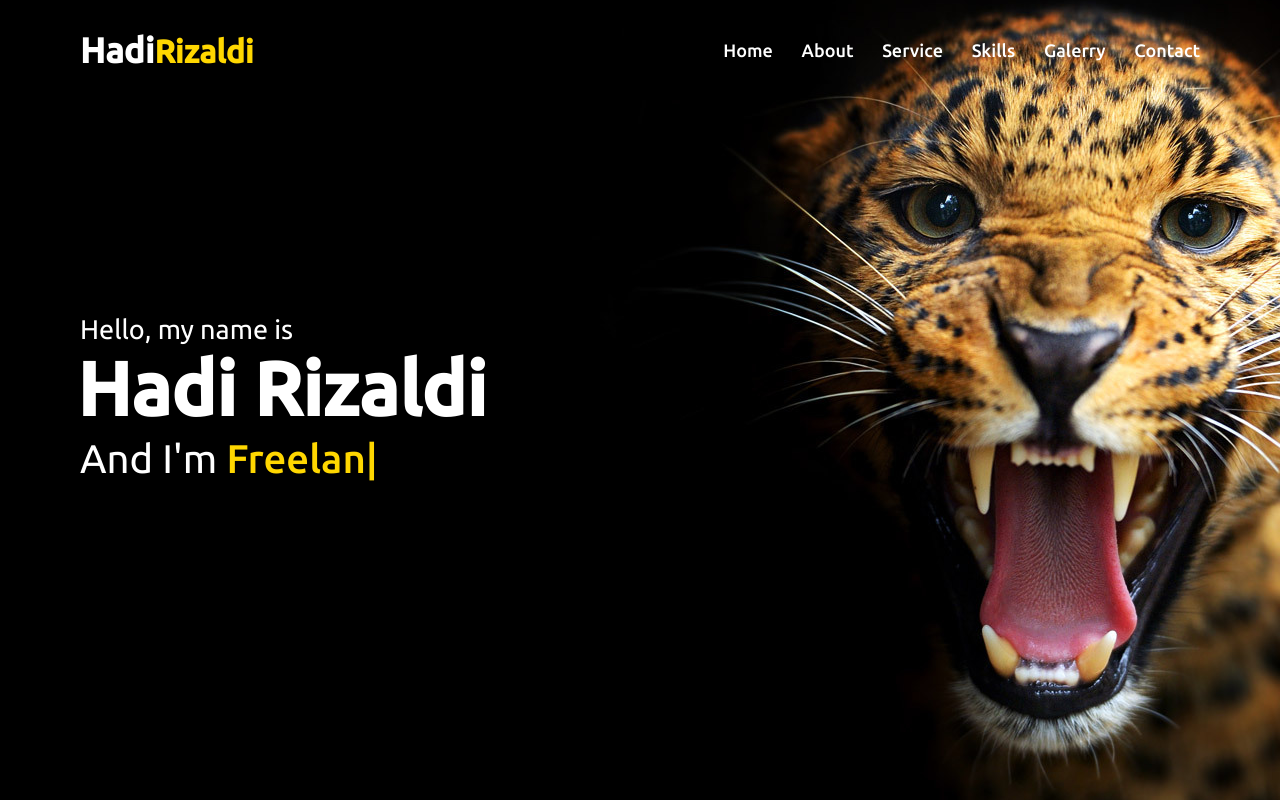
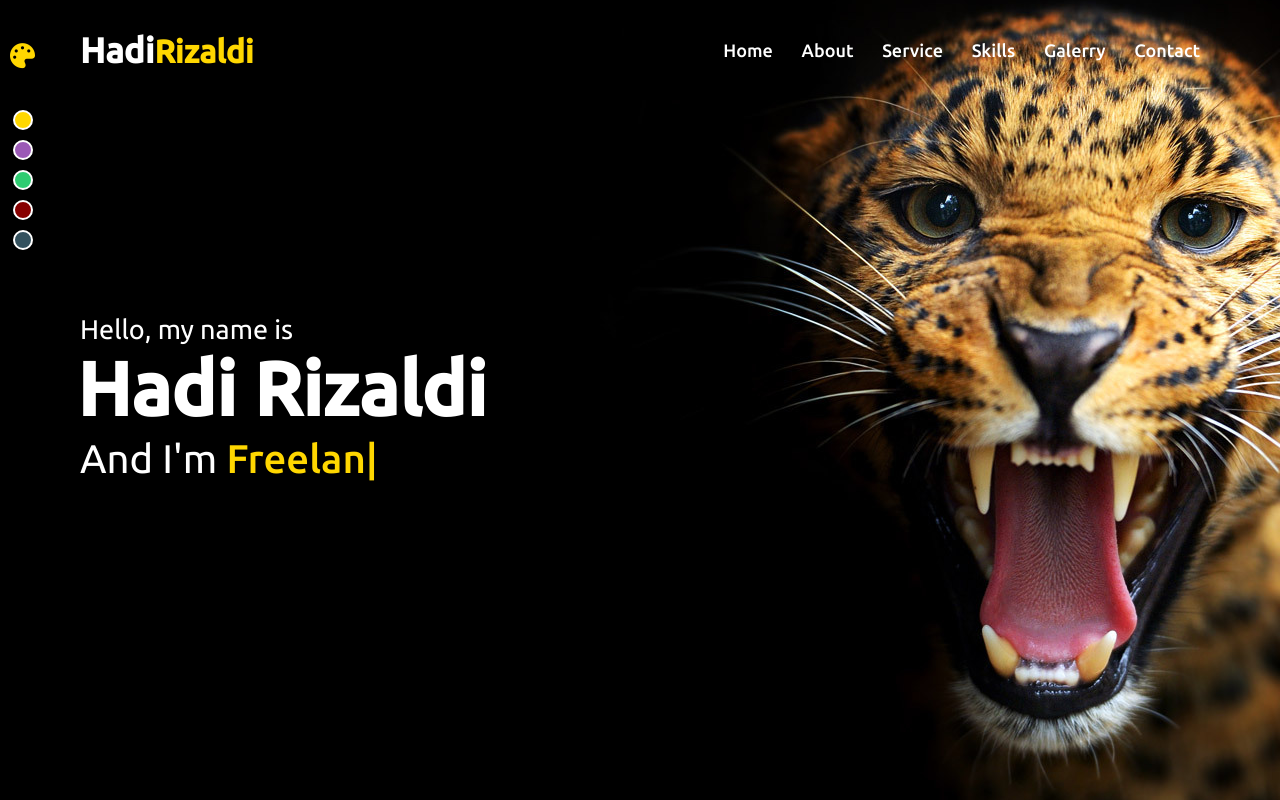
Before and after one commit to Hadirizaldi/HadiRizaldi-personal-website, a plain HTML site: page index.html in a window 1280 px wide. Shown: the top 800 px of the page. Drawn offline with nearby package versions, Linux system fonts and the light colour scheme.

Commit message:
Selesai nambah color theme

```diff
--- a/index.html
+++ b/index.html
@@ -20,6 +20,23 @@
     <title>HadiRizaldi</title>
   </head>
   <body>
+
+    <div class="theme">
+        <div class="main">
+            <span>
+                <i class="fas fa-palette"></i>
+                <ul>
+                    <li class="colors" id="yellow" data-color="#ffd700"></li>
+                    <li class="colors" id="purple" data-color="#9b59b6"></li>
+                    <li class="colors" id="green" data-color="#2ecc71"></li>
+                    <li class="colors" id="orange" data-color="#870000"></li>
+                    <li class="colors" id="grey" data-color="#34515e"></li>
+                </ul>
+            </span>
+        </div>
+
+    </div>
+
 
     <div class="scroll-up-btn">
         <i class="fas fa-angle-up"></i>
--- a/script.js
+++ b/script.js
@@ -1,14 +1,32 @@
+const colors = document.getElementsByClassName("colors");
+
+let i;
+for (i = 0; i < colors.length; i++) {
+  colors[i].addEventListener("click", changeColor);
+}
+
+function changeColor() {
+  let color = this.getAttribute("data-color");
+  document.documentElement.style.setProperty("--color", color);
+}
+
 $(document).ready(function () {
   $(window).scroll(function () {
     if (this.scrollY > 20) {
       $(".navbar").addClass("hidden");
+      $(".theme").addClass("gone");
     } else {
       $(".navbar").removeClass("hidden");
+      $(".theme").removeClass("gone");
     }
     if (this.scrollY > 500) {
       $(".scroll-up-btn").addClass("show");
     } else {
       $(".scroll-up-btn").removeClass("show");
+    }
+
+    if (this.scrollY < 20) {
+    } else {
     }
   });
 
@@ -52,4 +70,16 @@ $(document).ready(function () {
       },
     },
   });
+
+  // Change color theme
+  const colors = document.getElementByCl("colors");
+
+  for (let i = 0; i < colors.lenght; i++) {
+    colors[i].addEventListener("click", changeColor);
+  }
+
+  function changeColor() {
+    let color = this.getAttribute("data-color");
+    document.documentElement.style.setProperty("--color", color);
+  }
 });
--- a/style.css
+++ b/style.css
@@ -21,6 +21,53 @@ html {
   --color: #ffd700;
 }
 
+.theme {
+  position: fixed;
+  z-index: 7;
+  margin: 10px 0 0 10px;
+  cursor: pointer;
+  opacity: 1;
+}
+
+.theme.gone {
+  opacity: 0;
+  cursor: default;
+}
+
+.theme span {
+  line-height: 90px;
+  font-size: 30px;
+}
+
+.theme span i {
+  font-size: 25px;
+  color: var(--color);
+}
+
+.theme .colors {
+  list-style: none;
+  width: 20px;
+  height: 20px;
+  margin: 10px auto;
+  border-radius: 50%;
+  border: solid 2px #fff;
+}
+#yellow {
+  background-color: #ffd700;
+}
+#purple {
+  background-color: #9b59b6;
+}
+#green {
+  background-color: #2ecc71;
+}
+#orange {
+  background-color: #870000;
+}
+#grey {
+  background-color: #34515e;
+}
+
 /* navbar */
 .navbar {
   position: fixed;
@@ -34,6 +81,7 @@ html {
 .navbar.hidden {
   background-color: var(--color);
   padding: 10px 0;
+  box-shadow: var(--color) 0 5px 150px;
 }
 
 .navbar .max-width {
@@ -697,6 +745,11 @@ footer span a:hover {
     width: 100%;
     margin-bottom: 35px;
   }
+
+  .theme {
+    display: none;
+    z-index: 0;
+  }
 }
 
 @media (max-width: 690px) {
```
